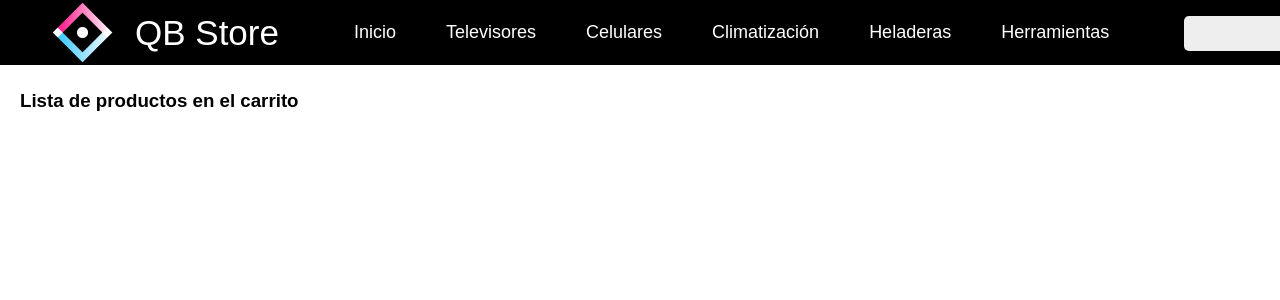
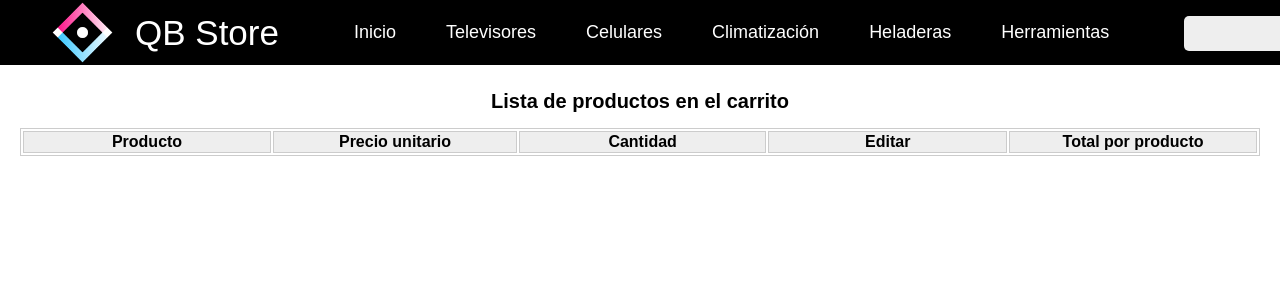
Before and after one commit to ddemsi21dess/coderhouse-ecommerce, a React (Create React App) app: page /cart in a window 1280 px wide. Shown: the top 300 px of the page. Built offline with nearby package versions, Linux system fonts and the light colour scheme.

Commit message:
total products added to the cart

```diff
--- a/src/EcommerceApp.jsx
+++ b/src/EcommerceApp.jsx
@@ -14,6 +14,8 @@ export const EcommerceApp = () => {
   // summary list grouped by type of product
   const [cartProductsList, setCartProductsList] = useState([]);
 
+  const [total, setTotal] = useState(0);
+
   const onHandleAddCartProduct  = (newProduct) => setCartProducts(current => [ ...current, ...newProduct ]);
 
   const onHandleReduceCartProducts = () =>{
@@ -29,6 +31,13 @@ export const EcommerceApp = () => {
       return reducedItems;
     }, {});
 
+    const keys= Object.keys(result);
+    let total = 0;
+    keys.forEach((key)=>{
+      total += result[key][0].amount;
+    });
+    setTotal(total);
+
     return result;
   }
 
@@ -40,11 +49,12 @@ export const EcommerceApp = () => {
       const reducedList = onHandleReduceCartProducts();
       setCartProductsList(reducedList);
 
-  }, [cartProducts])
+  }, [cartProducts]);
+
 
   return (
     <>
-      <Navbar/>
+      <Navbar total= {total}/>
       <AppRouter
         onHandleAddCartProduct = {onHandleAddCartProduct}
         cartProductsList={cartProductsList}
--- a/src/components/ItemCountCart.jsx
+++ b/src/components/ItemCountCart.jsx
@@ -16,13 +16,30 @@ export const ItemCountCart = ({ productInfo,onRemoveProducts }) => {
   }, [productInfo]);
   return (
     <>
-    { counter > 0 ?
-        <div className='item-count-container'>
-        <span>{` ${productInfo.title}   Precio Unitario: ${productInfo.price}  ` }</span>
-        <input className='input-counter' type='text' value={counter} onChange={onInputChange}></input>
-        <button className='remove-product' onClick={onHandleChangeAmountProducts}>Eliminar</button>
-        <span>{`  Total: ${counter * productInfo.price}` }</span>
-      </div> : ''
+    { counter > 0
+
+      ?
+        <tr>
+          <td>
+            <span>{` ${productInfo.title}` }</span>
+          </td>
+          <td>
+            {`${productInfo.price}`}
+          </td>
+          <td>
+            <input className='input-counter' type='text' value={counter} onChange={onInputChange}></input>
+          </td>
+          <td>
+            <button className='remove-product' onClick={onHandleChangeAmountProducts}>Eliminar</button>
+          </td>
+          <td>
+            <span>{ `$ ${counter * productInfo.price}` }</span>
+          </td>
+
+        </tr>
+
+
+      : ''
     }
 
     </>
--- a/src/pages/cart/index.jsx
+++ b/src/pages/cart/index.jsx
@@ -12,18 +12,32 @@ export const Cart = ({cartProductsList, onRemoveProducts}) => {
 
   return (
     <>
-      <h3>Lista de productos en el carrito</h3>
+
+    <h3  className='cart-container cart-title'> Lista de productos en el carrito</h3>
+    <div className='cart-container'>
+
+      <table>
+        <thead>
+          <tr>
+            <td>Producto</td>
+            <td>Precio unitario</td>
+
+            <td>Cantidad</td>
+            <td>Editar</td>
+            <td>Total por producto</td>
+          </tr>
+        </thead>
         {
           productIdsList.map(index=>(
-          <div>
             <ItemCountCart
                 productInfo = {cartProductsList[index] ? cartProductsList[index][0] : {} }
                 onRemoveProducts = {onRemoveProducts}
                 />
+          ))
+        }
+      </table>
     </div>
-        ))
 
-      }
     </>
 
   )
--- a/src/router/AppRouter.jsx
+++ b/src/router/AppRouter.jsx
@@ -7,7 +7,7 @@ export const AppRouter = ({onHandleAddCartProduct,cartProductsList,onRemoveProdu
   return (
     <>
        <Routes>
-            <Route exact path="/"  element={<Home onHandleAddCartProduct = {onHandleAddCartProduct}/>} />
+            <Route exact path="/"  element={<Home onHandleAddCartProduct = {onHandleAddCartProduct} />} />
             <Route exact path="/category/:id" element={<Category onHandleAddCartProduct = {onHandleAddCartProduct}/>} />
             <Route exact path="/item/:id" element={<Detail onHandleAddCartProduct = {onHandleAddCartProduct}/>} />
             <Route exact path="/cart" element={<Cart cartProductsList = {cartProductsList} onRemoveProducts = {onRemoveProducts}/>} />
--- a/src/styles.css
+++ b/src/styles.css
@@ -377,6 +377,14 @@
 /*---------------------------------*/
   /*------Cart Counter--------*/
   /*---------------------------------*/
+  .cart-title{
+    font-size:20px;
+    margin-bottom:15px;
+  }
+  .cart-container{
+    display: flex;
+    justify-content: center;
+  }
   .list-item-cart{
     list-style: none;
   }
@@ -418,3 +426,19 @@
   .remove-product:hover{
     background-color: #719ECE;
   }
+
+
+  table{
+    border: 1px solid #ccc;
+  }
+
+  table td {
+    border: 1px solid #ccc;
+    text-align: center;
+  }
+
+  table thead tr td {
+    width: 350px;
+    background-color: #eee;
+    font-weight: bold;
+  }
--- a/src/ui/components/Navbar.jsx
+++ b/src/ui/components/Navbar.jsx
@@ -11,13 +11,12 @@ import { useLocation, useNavigate } from 'react-router-dom';
 import Logo from './../resources/logo.png';
 import LoginImage from './../resources/login.png';
 
-export const Navbar = () => {
+export const Navbar = ({total}) => {
   const navigate = useNavigate();
   const { pathname } = useLocation();
 
   const [activeHome, setActiveHome] = useState(false);
   const [categoryName, setCategoryName] = useState(undefined);
-  const [totalProducts, setTotalProducts] = useState(0);
 
   const showHomePage = () => navigate('/');
   const showCartPage = () => navigate('/cart');
@@ -84,7 +83,7 @@ export const Navbar = () => {
                     <li className="nav-menu-item ">
                         <a className="logo nav-link" onClick={showCartPage}>
 
-                            <CartWidget products={totalProducts}/>
+                            <CartWidget products={total}/>
                         </a>
                     </li>
                     <li className="nav-menu-item " key='login'>
```
Lines whose indentation alone changed are shown as unchanged.
